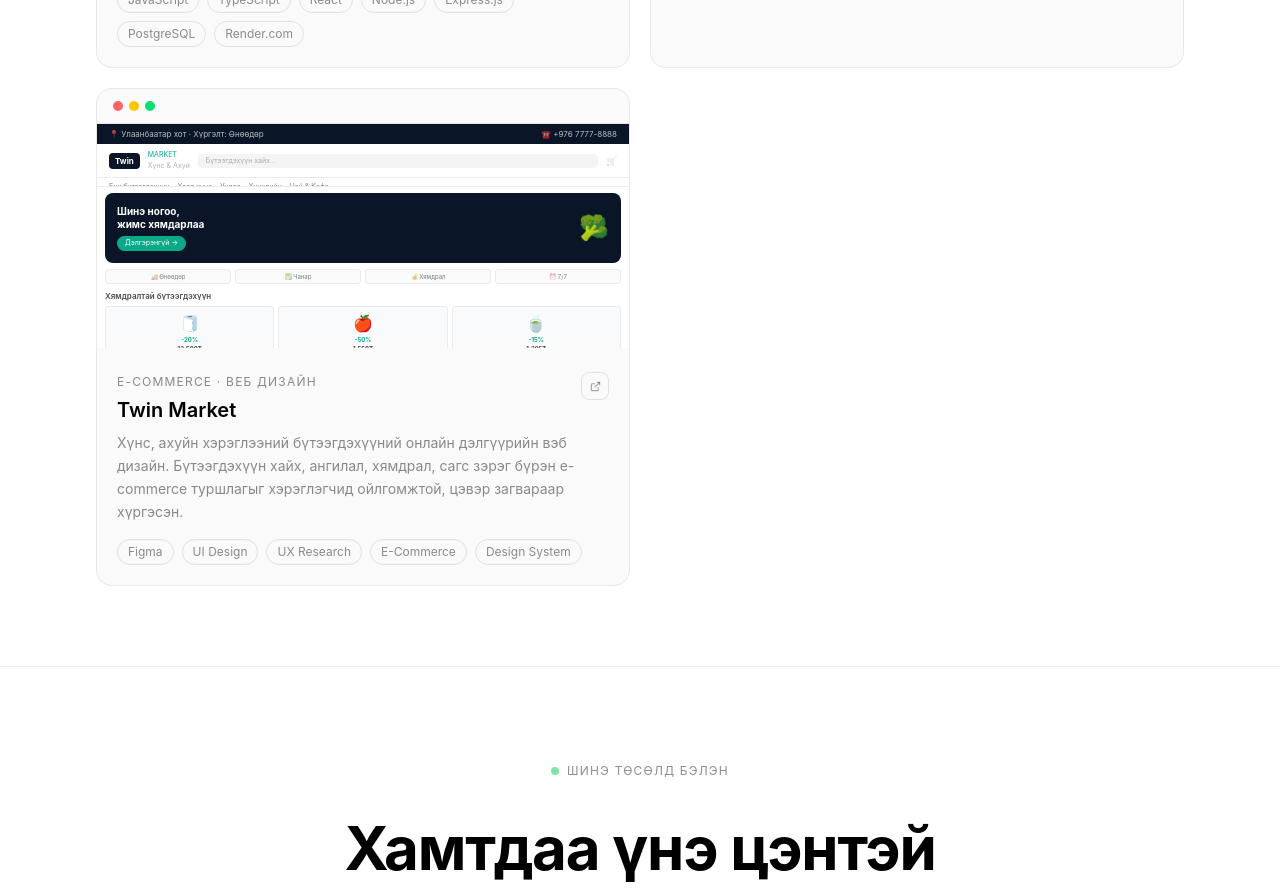
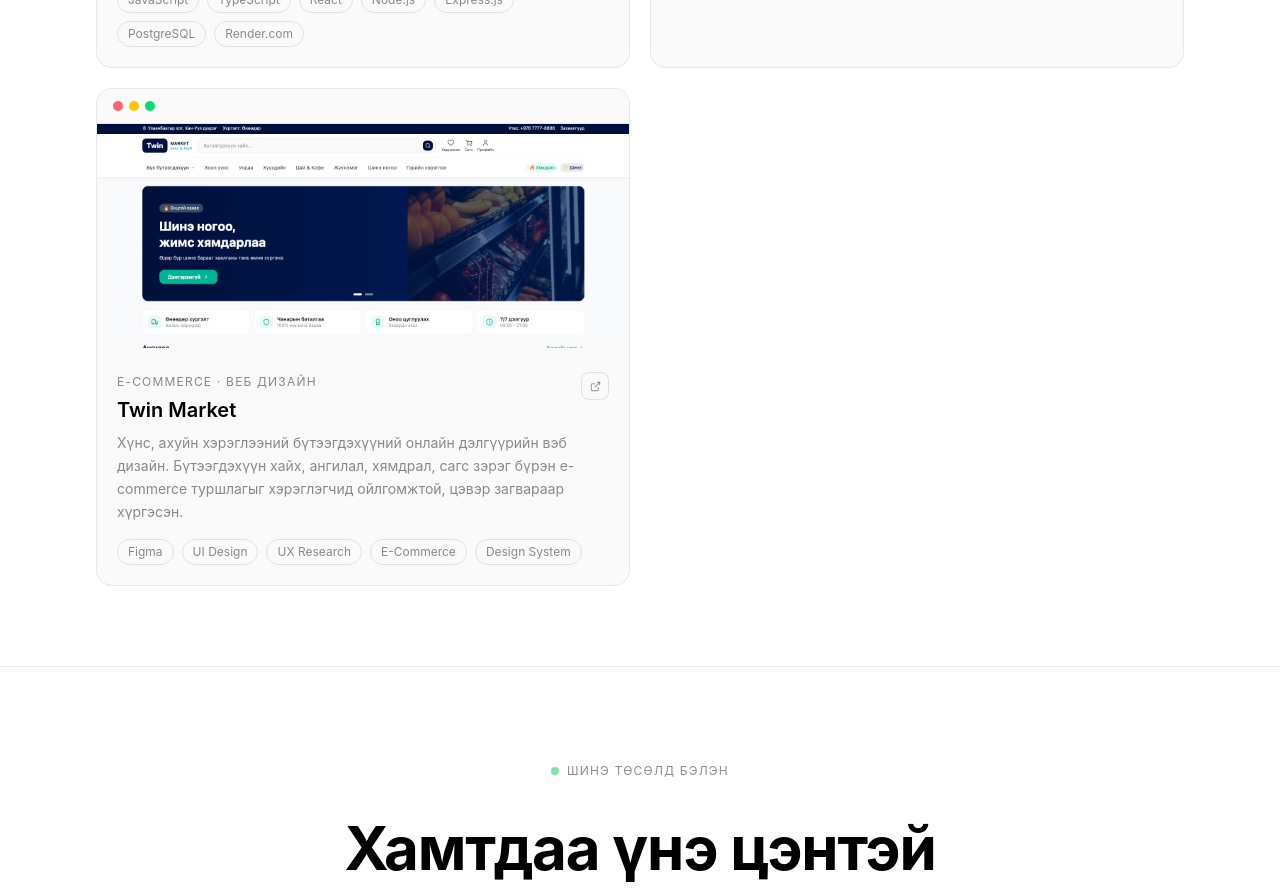
Before and after one commit to Bayartsetsegley01/bayartsetseg-portfolio, a React (Vite) app: page / in a window 1280 px wide. Shown: the part 4860-5756 px from the top of the page. Built offline with nearby package versions, Linux system fonts and the light colour scheme.

Commit message:
Use Mart.png image for Twin Market project preview

```diff
--- a/src/app/components/RecentProjects.tsx
+++ b/src/app/components/RecentProjects.tsx
@@ -5,6 +5,7 @@ import tradeAIImg from "../../imports/AI_____________.png";
 import tradeAnalysisImg from "../../imports/____________________________.png";
 import tradeJournalImg from "../../imports/_____________________________.png";
 import tradeWeeklyImg from "../../imports/________________________.png";
+import martImg from "../../imports/Mart.png";
 
 interface RecentProjectsProps {
   darkMode: boolean;
@@ -64,55 +65,10 @@ function PortfolioPreview({ darkMode }: { darkMode: boolean }) {
   );
 }
 
-function TwinMarketPreview({ darkMode }: { darkMode: boolean }) {
-  const products = ["🧻", "🍎", "🍵", "🍵", "🍌", "🐟"];
+function TwinMarketPreview(_: { darkMode: boolean }) {
   return (
-    <div className="w-full h-full flex flex-col bg-white overflow-hidden text-[9px]">
-      {/* Top bar */}
-      <div className="bg-[#0a1628] text-white/70 flex justify-between px-3 py-1 text-[8px]">
-        <span>📍 Улаанбаатар хот · Хүргэлт: Өнөөдөр</span>
-        <span>☎ +976 7777-8888</span>
-      </div>
-      {/* Nav */}
-      <div className="flex items-center gap-2 px-3 py-1.5 border-b border-black/8">
-        <div className="bg-[#0a1628] text-white font-bold text-[8px] px-1.5 py-0.5 rounded">Twin</div>
-        <div className="text-[7px] text-[#0a9]">MARKET<br/><span className="text-black/30">Хүнс & Ахуй</span></div>
-        <div className="flex-1 bg-gray-100 rounded text-[7px] px-2 py-0.5 text-black/30">Бүтээгдэхүүн хайх...</div>
-        <span className="text-black/40">🛒</span>
-      </div>
-      {/* Category nav */}
-      <div className="flex gap-2 px-3 py-1 border-b border-black/8 overflow-hidden">
-        {["Бүх бүтээгдэхүүн", "Хоол хүнс", "Ундаа", "Хүүхдийн", "Цай & Кофе"].map(c => (
-          <span key={c} className="text-[7px] text-black/50 whitespace-nowrap">{c}</span>
-        ))}
-      </div>
-      {/* Hero */}
-      <div className="mx-2 mt-1.5 rounded-lg bg-[#0a1628] p-3 flex justify-between items-center">
-        <div>
-          <div className="text-white font-bold text-[10px] leading-tight">Шинэ ногоо,<br/>жимс хямдарлаа</div>
-          <div className="mt-1.5 bg-[#0aaa88] text-white text-[7px] px-2 py-0.5 rounded-full inline-block">Дэлгэрэнгүй →</div>
-        </div>
-        <div className="text-2xl">🥦</div>
-      </div>
-      {/* Badges */}
-      <div className="flex gap-1 px-2 mt-1.5">
-        {["🚚 Өнөөдөр", "✅ Чанар", "💰 Хямдрал", "⏰ 7/7"].map(b => (
-          <div key={b} className="flex-1 bg-gray-50 border border-black/6 rounded text-[6px] text-center py-0.5 text-black/50">{b}</div>
-        ))}
-      </div>
-      {/* Products */}
-      <div className="px-2 mt-1.5">
-        <div className="text-[8px] font-semibold text-black/70 mb-1">Хямдралтай бүтээгдэхүүн</div>
-        <div className="grid grid-cols-3 gap-1">
-          {products.map((p, i) => (
-            <div key={i} className="bg-gray-50 border border-black/6 rounded p-1 text-center">
-              <div className="text-base">{p}</div>
-              <div className="text-[6px] text-[#0aaa88] font-bold">-{[20,50,15,20,15,15][i]}%</div>
-              <div className="text-[6px] font-bold text-black/70">{["13,500₮","1,550₮","1,295₮","1,925₮","2,590₮","4,378₮"][i]}</div>
-            </div>
-          ))}
-        </div>
-      </div>
+    <div className="w-full h-full overflow-hidden">
+      <img src={martImg} alt="Twin Market" className="w-full h-full object-cover object-top" />
     </div>
   );
 }
```
Also changed, not shown: src/imports/Mart.png (added).
